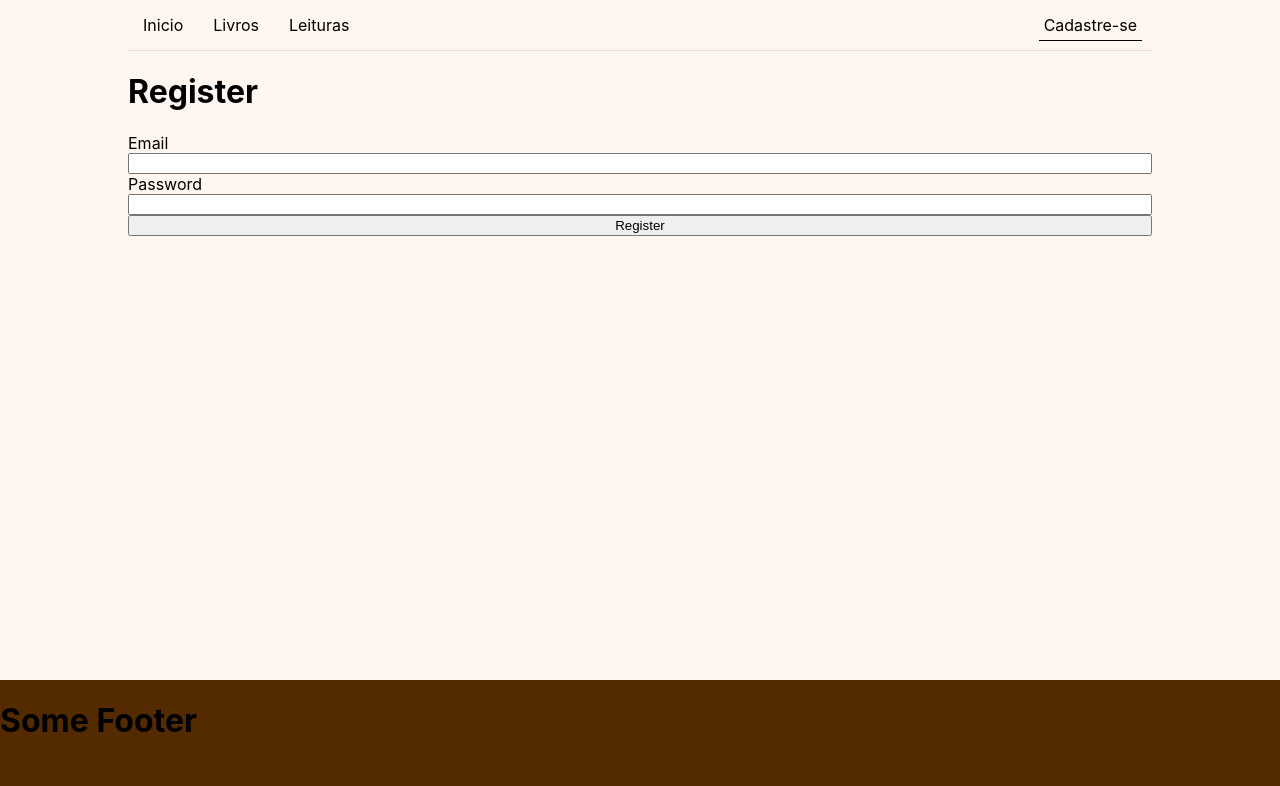
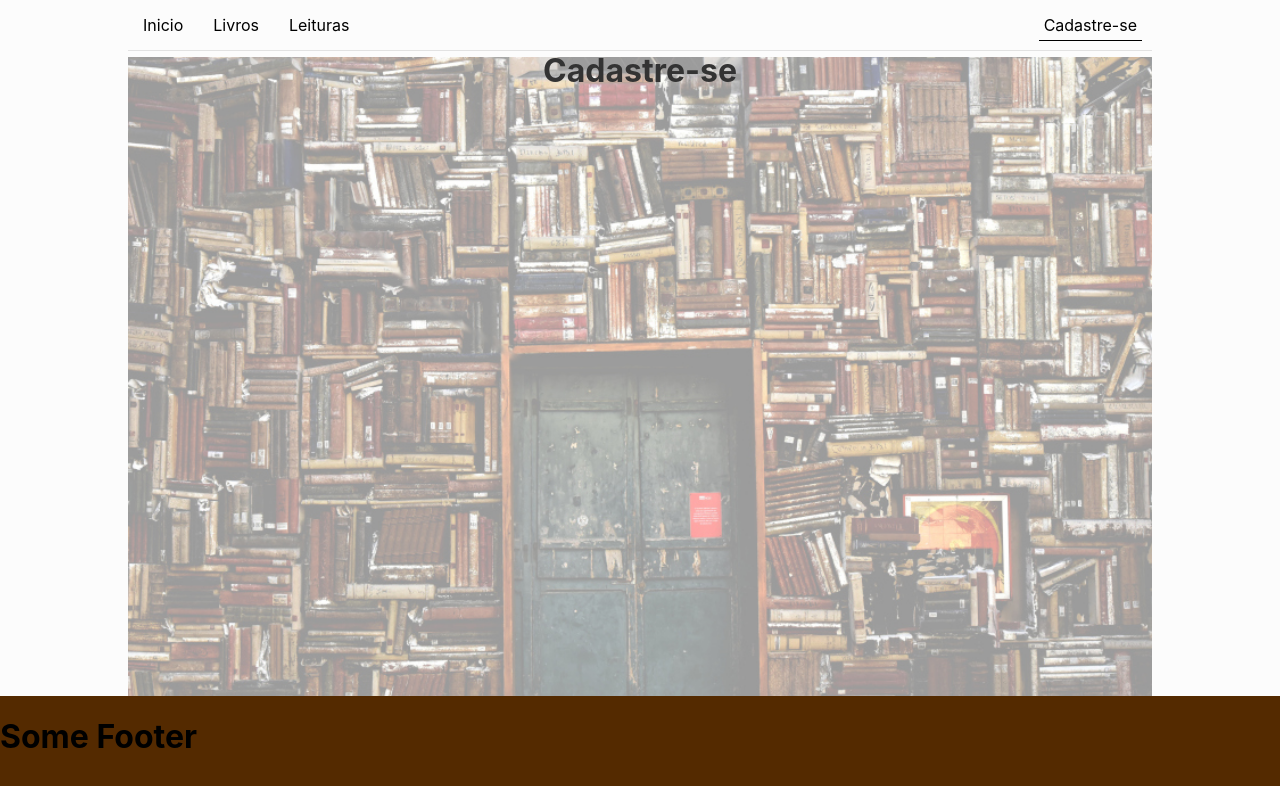
Before and after one commit to diguzim/reader-tracker-frontend, a Next.js app: page /register in a window 1280 px wide. Shown: the top 786 px of the page. Built offline with nearby package versions, Linux system fonts and the light colour scheme.

Commit message:
Starting to improve the design for register page

```diff
--- a/layout/MainCenteredContent/MainCenteredContent.tsx
+++ b/layout/MainCenteredContent/MainCenteredContent.tsx
@@ -4,6 +4,7 @@ import { smallBreakpoint, mediumBreakpoint, bigBreakpoint } from 'common'
 
 export const MainCenteredContent = styled.div`
   width: 100%;
+  height: 100%;
 
   @media only screen and (min-width: ${smallBreakpoint}px) {
     width: 80%;
--- a/layout/MainWrapper/MainWrapper.tsx
+++ b/layout/MainWrapper/MainWrapper.tsx
@@ -4,6 +4,6 @@ export const MainWrapper = styled.div`
   display: flex;
   flex-direction: column;
   width: 100%;
-  background-color: rgba(255, 179, 102, 0.1);
+  background-color: #fcfcfc;
   height: 100vh;
 `
--- a/pages/register.tsx
+++ b/pages/register.tsx
@@ -1,24 +1,31 @@
 import {
   ChangeEvent,
-  ChangeEventHandler,
   FormEvent,
-  FormEventHandler,
   useState,
 } from 'react'
 import styled from 'styled-components'
 
-interface FormTarget {
-  email: string
-  password: string
-}
+const Background = styled.div`
+  height: 100%;
+  background-image: url('/library_01.jpg');
+  background-size: contain;
+  background-repeat: no-repeat;
+  background-position: center;
+  text-align: center;
+`
 
 const Form = styled.form<any>`
-  display: flex;
+  display: none;
   flex-direction: column;
 `
 
+const Title = styled.h1`
+  color: #333333;
+  margin-top: 0;
+`
+
 function Register() {
-  const [email, setEmail] = useState('')
+  const [email, setEmail] = useState('');
   const [password, setPassword] = useState('')
 
   function handleOnChangeEmail(event: ChangeEvent<HTMLInputElement>) {
@@ -48,8 +55,8 @@ function Register() {
   }
 
   return (
-    <div>
-      <h1>Register</h1>
+    <Background>
+      <Title>Cadastre-se</Title>
       <Form onSubmit={registerUser}>
         <label htmlFor="email">Email</label>
         <input
@@ -71,7 +78,7 @@ function Register() {
 
         <button type="submit">Register</button>
       </Form>
-    </div>
+    </Background>
   )
 }
 
```
Also changed, not shown: public/library_01.jpg (added).
